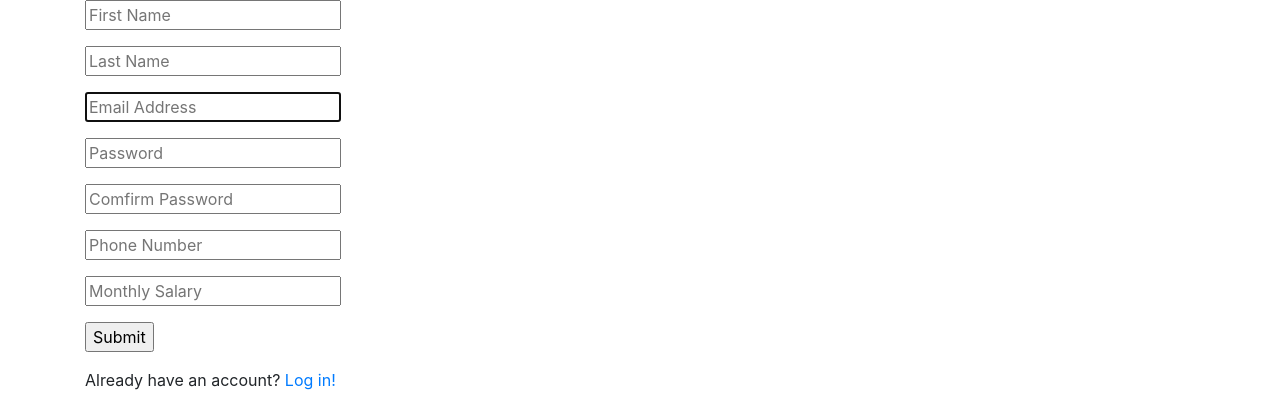
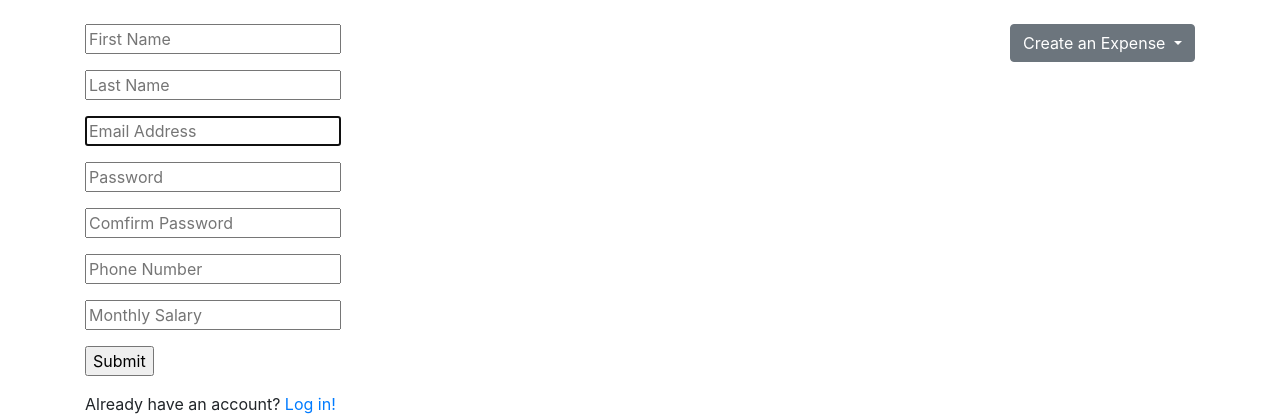
Before and after one commit to TClaypool00/ExpenseTracker-Python, a Django app: page /register/ in a window 1280 px wide. Shown: the part 56-476 px from the top of the page. Run offline with Django 3.2, Linux system fonts and the light colour scheme; some libraries are stand-ins or nearby versions.

Commit message:
Moved dropwn btn to base and a little style

```diff
--- a/static/css/style.css
+++ b/static/css/style.css
@@ -0,0 +1,3 @@
+.dropdown {
+    float: right;
+}
--- a/templates/base.html
+++ b/templates/base.html
@@ -54,7 +54,20 @@
         </ul>
       </div>
     </nav>
-    <div class="container">{% block content %} {% endblock %}</div>
+    <div class="container">
+      <br />
+      <div class="dropdown">
+        <button class="btn btn-secondary dropdown-toggle" type="button" id="dropdownMenuButton" data-toggle="dropdown" aria-haspopup="true" aria-expanded="false">Create an Expense
+        </button>
+        <div class="dropdown-menu" aria-labelledby="dropdownMenuButton">
+            <a class="dropdown-item" href="/bills/create">Create a Bill</a>
+            <a class="dropdown-item" href="/loan/create">Create a Loan</a>
+            <a href="/misc/create" class="dropdown-item">Create a Miscellaneous </a>
+            <a href="/subscription/create" class="dropdown-item">Create a Subscription</a>
+        </div>
+    </div>
+    {% block content %} {% endblock %}
+    </div>
 
     <!-- Optional JavaScript -->
     <!-- jQuery first, then Popper.js, then Bootstrap JS -->
```
